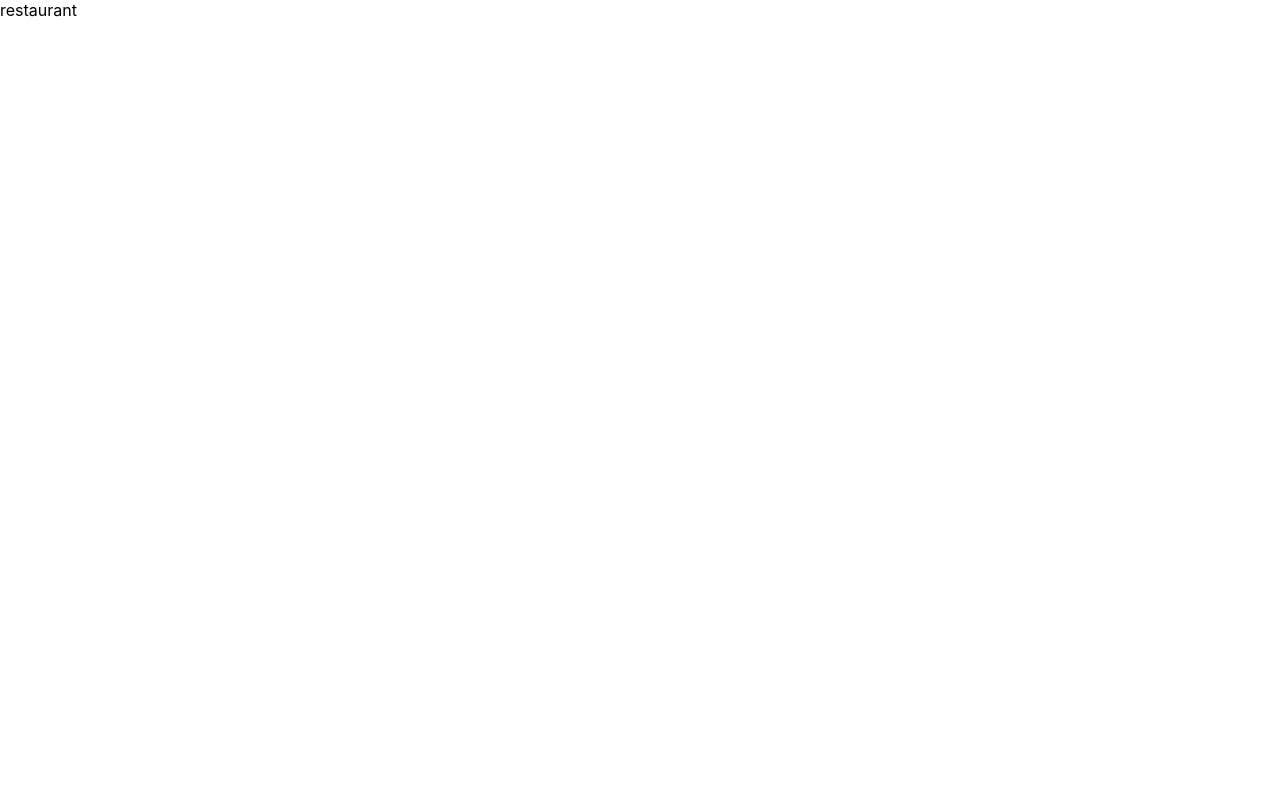
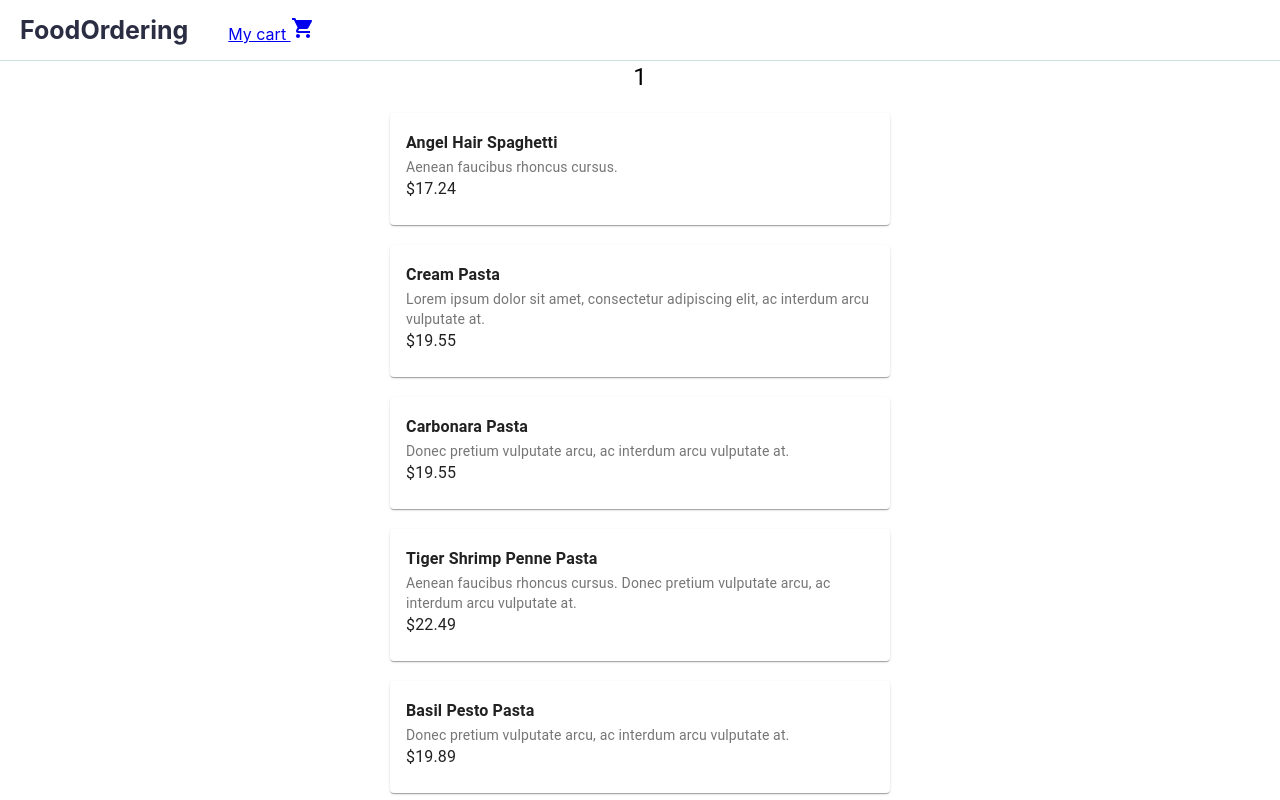
Before and after one commit to ab0515/food-ordering-react, a React (Create React App) app: page /restaurant/1 in a window 1280 px wide. Built offline with nearby package versions, Linux system fonts and the light colour scheme.

Commit message:
added navbar and tried working with redux for order cart

```diff
--- a/package.json
+++ b/package.json
@@ -4,14 +4,18 @@
   "private": true,
   "dependencies": {
     "@material-ui/core": "^4.11.0",
+    "@material-ui/icons": "^4.9.1",
     "@material-ui/styles": "^4.10.0",
+    "@reduxjs/toolkit": "^1.4.0",
     "@testing-library/jest-dom": "^4.2.4",
     "@testing-library/react": "^9.5.0",
     "@testing-library/user-event": "^7.2.1",
     "react": "^16.14.0",
     "react-dom": "^16.14.0",
+    "react-redux": "^7.2.1",
     "react-router-dom": "^5.2.0",
-    "react-scripts": "3.4.3"
+    "react-scripts": "3.4.3",
+    "redux": "^4.0.5"
   },
   "scripts": {
     "start": "react-scripts start",
--- a/src/App.js
+++ b/src/App.js
@@ -3,6 +3,8 @@ import { BrowserRouter as Router, Switch, Route } from 'react-router-dom';
 import { makeStyles } from '@material-ui/styles';
 import Restaurants from './components/Restaurants';
 import Menu from './components/Menu';
+import NavBar from './components/NavBar';
+import Cart from './components/Cart';
 
 const useStyles = makeStyles({
   container: {
@@ -16,9 +18,11 @@ const App = () => {
 
   return (
     <Router>
+      <NavBar />
       <Switch>
         <Route exact path="/" component={Restaurants}/>
-        <Route path="/:restName" component={Menu} />
+        <Route path="/restaurant/:restName" component={Menu} />
+        <Route path="/cart" component={Cart} />
       </Switch>
     </Router>
     // <div className={classes.container}>
--- /dev/null
+++ b/src/components/Cart.js
@@ -0,0 +1,11 @@
+import React from 'react';
+
+const Cart = () => {
+	return (
+		<div>
+			Your shopping cart
+		</div>
+	)
+};
+
+export default Cart;
--- a/src/components/Menu.js
+++ b/src/components/Menu.js
@@ -1,11 +1,89 @@
 import React from 'react';
 import { useParams } from 'react-router-dom';
 
+import { Typography, Card, CardContent } from '@material-ui/core';
+import { makeStyles } from '@material-ui/styles';
+
+const useStyles = makeStyles({
+	main: {
+		display: 'flex',
+		flexDirection: 'column',
+		justifyContent: 'center',
+		alignItems: 'center',
+	},
+	card: {
+		marginTop: 20,
+		"&:hover": {
+			backgroundColor: "#ffccbc"
+		},
+		boxShadow: 3,
+		cursor: "pointer",
+	},
+	list: {
+		maxWidth: 500,
+	},
+	title: {
+		fontWeight: "bold",
+	}
+});
+
 const Menu = (props) => {
 	let { restName } = useParams();
+	const classes = useStyles();
+	const menuItems = [
+		{
+			id: 1,
+			name: 'Angel Hair Spaghetti',
+			description: 'Aenean faucibus rhoncus cursus.',
+			price: 17.24,
+			weight: '450g'
+		},
+		{
+			id: 2,
+			name: 'Cream Pasta',
+			description: 'Lorem ipsum dolor sit amet, consectetur adipiscing elit, ac interdum arcu vulputate at.',
+			price: 19.55,
+			weight: '400g'
+		},
+		{
+			id: 3,
+			name: 'Carbonara Pasta',
+			description: 'Donec pretium vulputate arcu, ac interdum arcu vulputate at.',
+			price: 19.55,
+			weight: '430g'
+		},
+		{
+			id: 4,
+			name: 'Tiger Shrimp Penne Pasta',
+			description: 'Aenean faucibus rhoncus cursus. Donec pretium vulputate arcu, ac interdum arcu vulputate at.',
+			price: 22.49,
+			weight: '430g'
+		},
+		{
+			id: 5,
+			name: 'Basil Pesto Pasta',
+			description: 'Donec pretium vulputate arcu, ac interdum arcu vulputate at.',
+			price: 19.89,
+			weight: '430g'
+		},
+	];
+
+	const menuList = menuItems.map(item =>
+			<Card key={item.id} className={classes.card}>
+				<CardContent>
+					<Typography variant="subtitle1" className={classes.title}>{item.name}</Typography>
+					<Typography variant="body2" color="textSecondary">{item.description}</Typography>
+					<Typography variant="body1">${item.price}</Typography>
+				</CardContent>
+			</Card>
+		);
+
 	return (
-		<div>
-			{restName}
+		<div className={classes.main}>
+			<Typography variant="h5">{restName}</Typography>
+			<div className={classes.list}>
+				{menuList}
+			</div>
 		</div>
 	);
 };
--- /dev/null
+++ b/src/components/NavBar.js
@@ -0,0 +1,44 @@
+import React from 'react';
+import { Link } from 'react-router-dom';
+
+import { makeStyles } from '@material-ui/styles';
+import ShoppingCartIcon from '@material-ui/icons/ShoppingCart';
+
+const useStyles = makeStyles({
+	container: {
+		display: 'flex',
+		alignItems: 'center',
+		paddingLeft: 20,
+		paddingRight: 20,
+		borderBottomWidth: 1,
+		borderBottomStyle: 'solid',
+		borderBottomColor: '#cce3de',
+	},
+	appLogo: {
+		fontSize: 25,
+		textDecoration: 'none',
+		color: '#2b2d42',
+		fontWeight: 'bold',
+	},
+	taps: {
+		listStyleType: 'none',
+	}
+});
+
+const NavBar = () => {
+	const classes = useStyles();
+
+	return (
+		<nav className={classes.navWrapper}>
+			<div className={classes.container}>
+				<Link to="/" className={classes.appLogo}>FoodOrdering</Link>
+
+				<ul className={classes.taps}>
+					<li><Link to="/cart">My cart <ShoppingCartIcon /></Link></li>
+				</ul>
+			</div>
+		</nav>
+	);
+}
+
+export default NavBar;
--- a/src/components/Restaurants.js
+++ b/src/components/Restaurants.js
@@ -14,6 +14,11 @@ const useStyles = makeStyles({
 	},
 	restCard: {
 		marginTop: 15,
+		cursor: 'pointer',
+		"&:hover": {
+			backgroundColor: "#cfd8dc"
+		},
+		boxShadow: 3
 	}
 });
 
```
Also changed, not shown: src/app/store.js (added, +8 -0 lines), src/features/orders/ordersSlice.js (added, +13 -0 lines), 1 other file (tests, documents, lock files or other folders).
